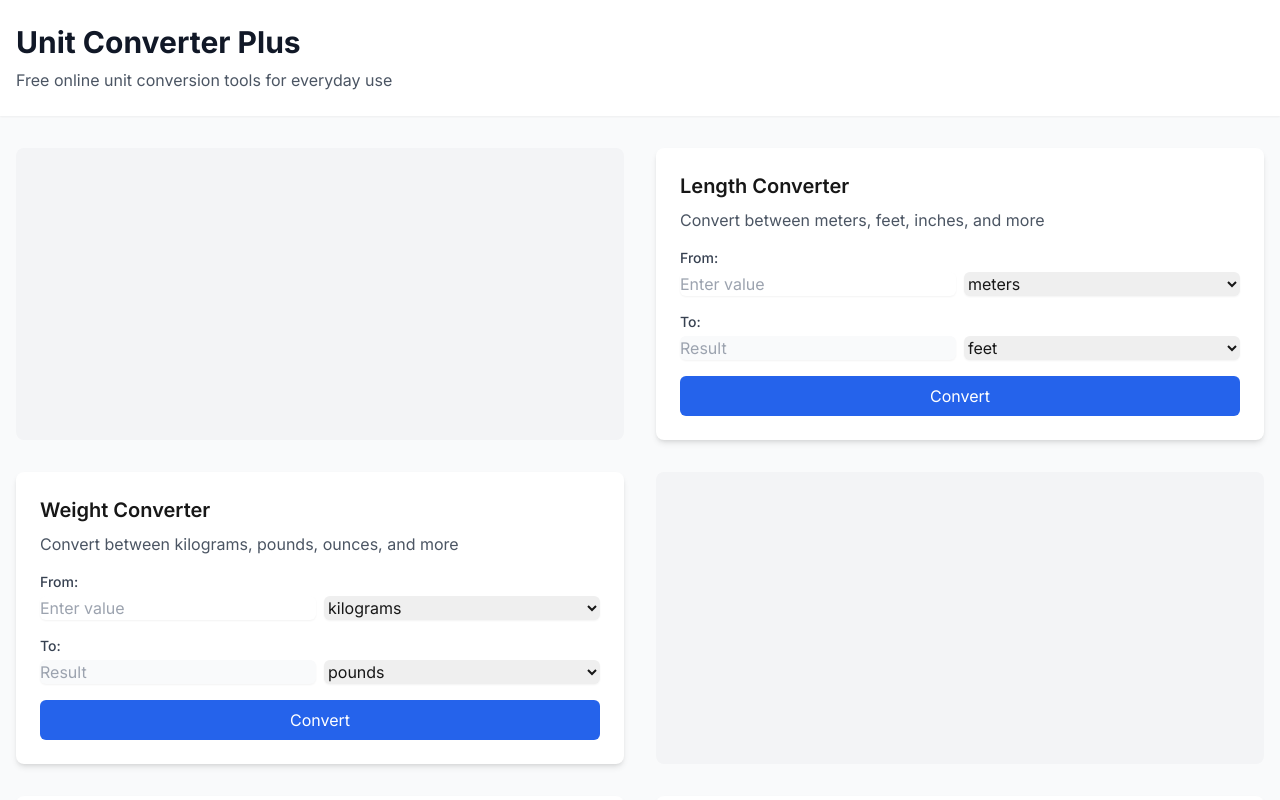
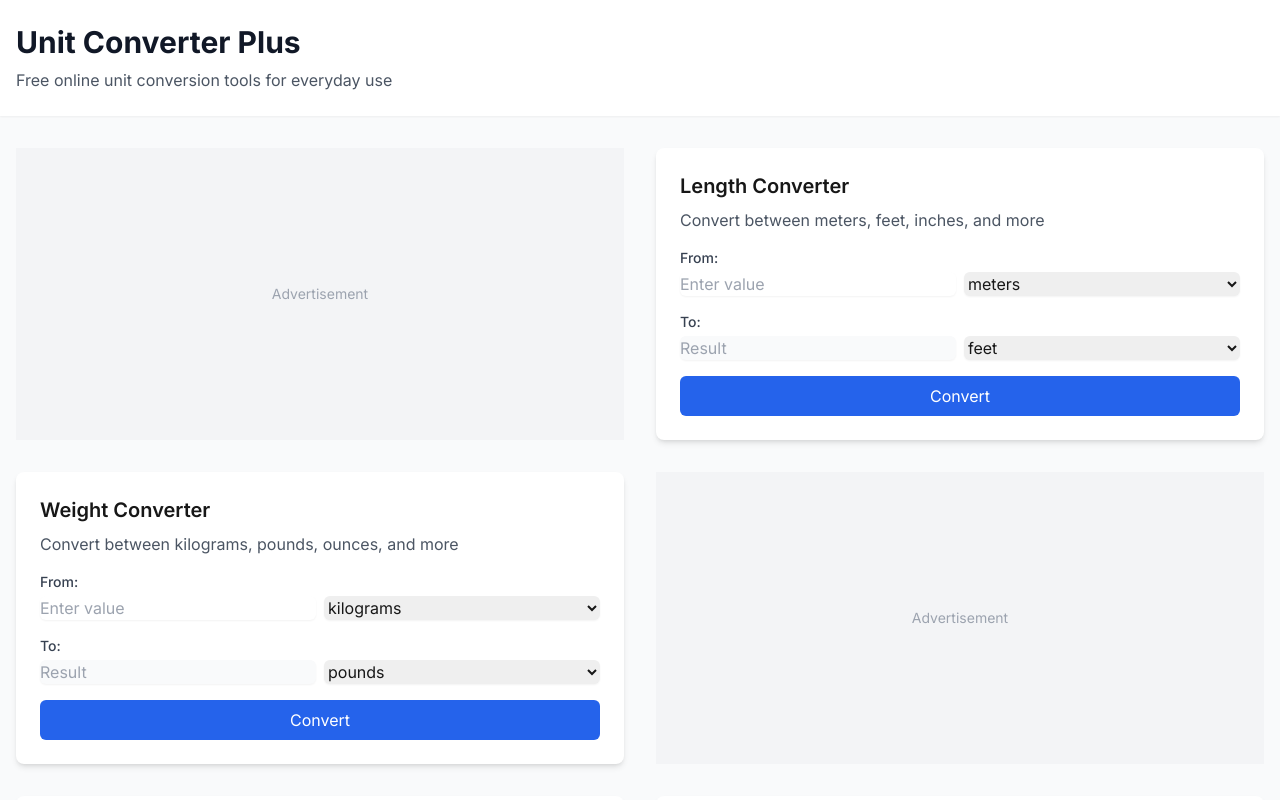
Before and after one commit to Shaikhfaruk/unit-converter-plus, a Next.js app: page / in a window 1280 px wide. Shown: the top 800 px of the page. Built offline with nearby package versions, Linux system fonts and the light colour scheme.

Commit message:
Add Google AdSense integration and improve ad placement component

```diff
--- a/src/app/layout.tsx
+++ b/src/app/layout.tsx
@@ -1,5 +1,6 @@
 import { Analytics } from "@vercel/analytics/react";
 import { Inter } from "next/font/google";
+import Script from "next/script";
 import "./globals.css";
 
 const inter = Inter({ subsets: ["latin"] });
@@ -19,6 +20,14 @@ export default function RootLayout({
 }) {
   return (
     <html lang="en">
+      <head>
+        <Script
+          async
+          src="https://pagead2.googlesyndication.com/pagead/js/adsbygoogle.js?client=ca-pub-7596578471761023"
+          strategy="lazyOnload"
+          crossOrigin="anonymous"
+        />
+      </head>
       <body className={inter.className}>
         {children}
         <Analytics />
--- a/src/components/AdPlacement.tsx
+++ b/src/components/AdPlacement.tsx
@@ -1,28 +1,52 @@
 "use client";
+
+import { useEffect } from "react";
+import Script from "next/script";
 
 interface AdPlacementProps {
   position: "top" | "middle" | "bottom";
 }
 
 export default function AdPlacement({ position }: AdPlacementProps) {
+  useEffect(() => {
+    try {
+      // Try to run ads
+      (window.adsbygoogle = window.adsbygoogle || []).push({});
+    } catch (err) {
+      console.log("AdSense error:", err);
+    }
+  }, []);
+
+  // Different sizes for different positions
+  const getAdSize = (position: string) => {
+    switch (position) {
+      case "top":
+        return "min-h-[250px]";
+      case "middle":
+        return "min-h-[280px]";
+      case "bottom":
+        return "min-h-[250px]";
+      default:
+        return "min-h-[250px]";
+    }
+  };
+
   return (
-    <div className="w-full bg-gray-100 rounded-lg p-4 text-center">
-      <div className="text-gray-500">
-        {/* Add your ad code here */}
-        <script
-          async
-          src="https://pagead2.googlesyndatabase.com/pagead/js/adsbygoogle.js?client=YOUR-CLIENT-ID"
-          crossOrigin="anonymous"
-        ></script>
+    <div className={`w-full rounded-lg ${getAdSize(position)}`}>
+      <div className="relative w-full h-full">
+        {/* Fallback/placeholder when ads are loading or blocked */}
+        <div className="absolute inset-0 bg-gray-100 flex items-center justify-center text-gray-400">
+          <span className="text-sm">Advertisement</span>
+        </div>
+
+        {/* Actual ad unit */}
         <ins
           className="adsbygoogle"
-          style={{ display: "block" }}
-          data-ad-client="YOUR-CLIENT-ID"
-          data-ad-slot="YOUR-AD-SLOT"
+          style={{ display: "block", width: "100%", height: "100%" }}
+          data-ad-client="ca-pub-7596578471761023"
           data-ad-format="auto"
           data-full-width-responsive="true"
-        ></ins>
-        <script>(adsbygoogle = window.adsbygoogle || []).push({});</script>
+        />
       </div>
     </div>
   );
```
